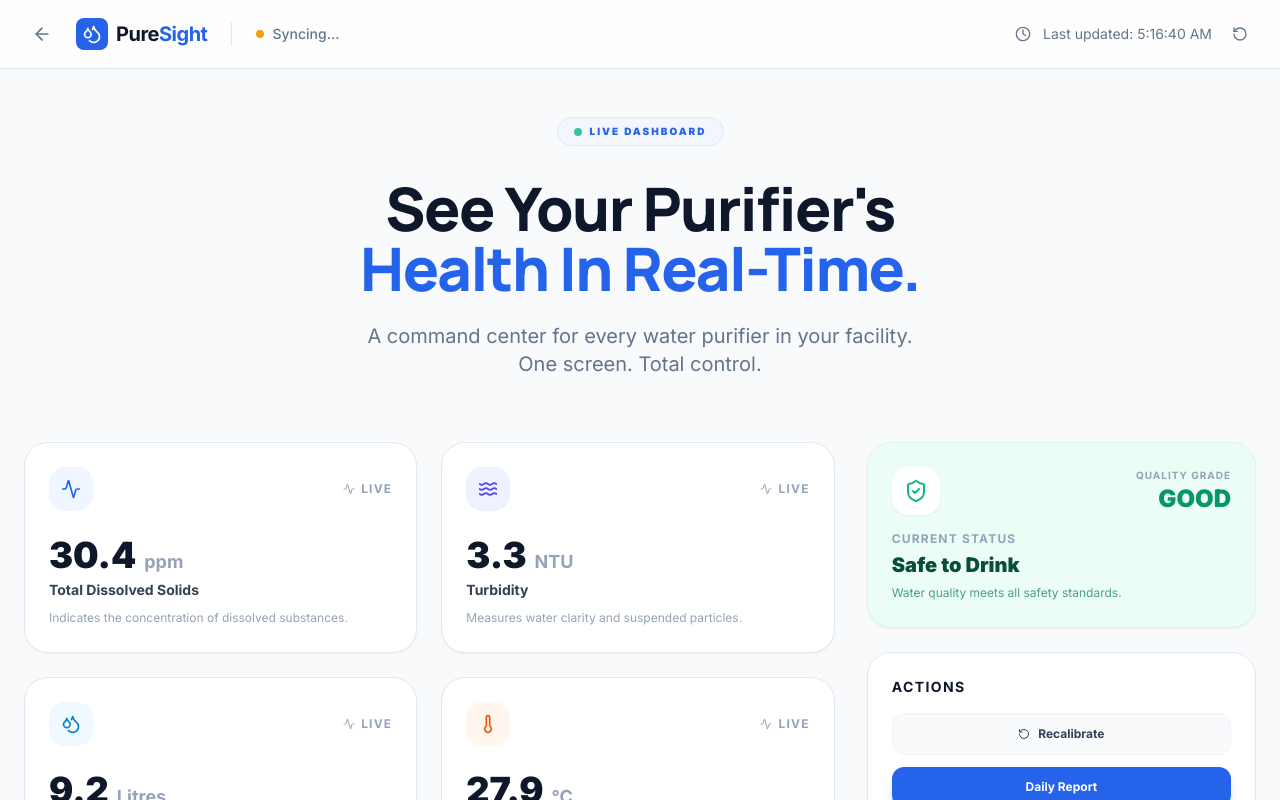
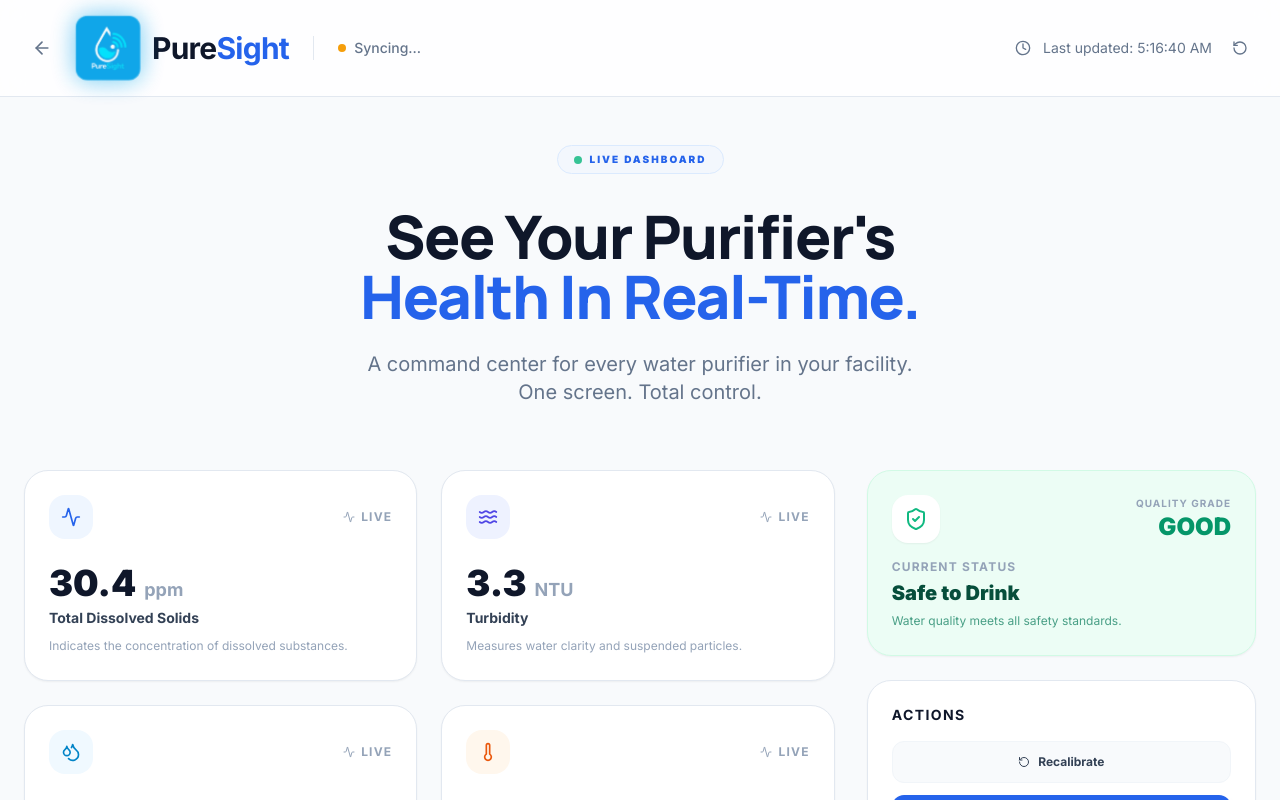
Before and after one commit to roshandhiman/puresight, a Next.js app: page /dashboard in a window 1280 px wide. Shown: the top 800 px of the page. Built offline with nearby package versions, Linux system fonts and the light colour scheme; no server answers.

Commit message:
logo changed

```diff
--- a/src/components/Navbar.js
+++ b/src/components/Navbar.js
@@ -38,12 +38,10 @@ export default function Navbar() {
       >
         {/* Logo */}
         <Link href="/" className="flex items-center gap-3">
-          <div className="relative w-10 h-10 flex items-center justify-center">
-            {/* Using the logo.png from the public directory */}
-            <img src="/logo.png" alt="PureSight Logo" className="w-full h-full object-contain relative z-10" />
-            <div className="absolute inset-0 rounded-xl animate-pulse-slow opacity-10" style={{ background: '#3B82F6', filter: 'blur(8px)' }} />
+          <div className="relative w-20 h-20 logo-container">
+            <img src="/logo.png" alt="PureSight Logo" className="w-16 h-16 object-contain relative z-10" />
           </div>
-          <span className="font-display font-800 text-xl tracking-tight text-gray-900"
+          <span className="font-display font-800 text-3xl tracking-tight text-gray-900"
             style={{ fontFamily: 'Manrope, Inter, sans-serif', fontWeight: 800 }}>
             Pure<span className="gradient-text">Sight</span>
           </span>
--- a/src/pages/dashboard.js
+++ b/src/pages/dashboard.js
@@ -94,11 +94,11 @@ export default function DashboardPage() {
             <Link href="/" className="p-2 hover:bg-slate-100 rounded-full transition-colors group">
               <ArrowLeft className="w-5 h-5 text-slate-500 group-hover:text-blue-600" />
             </Link>
-            <div className="flex items-center gap-2">
-              <div className="w-8 h-8 rounded-lg bg-blue-600 flex items-center justify-center">
-                <Droplets className="w-5 h-5 text-white" />
+            <div className="flex items-center gap-3">
+              <div className="relative w-16 h-16 logo-container">
+                <img src="/logo.png" alt="PureSight Logo" className="w-14 h-14 object-contain relative z-10" />
               </div>
-              <h1 className="text-xl font-bold tracking-tight">Pure<span className="text-blue-600">Sight</span></h1>
+              <h1 className="text-3xl font-bold tracking-tight">Pure<span className="text-blue-600">Sight</span></h1>
             </div>
             <div className="hidden md:flex h-6 w-px bg-slate-200 mx-2" />
             <div className="hidden md:flex items-center gap-2 text-sm font-medium text-slate-500">
--- a/src/styles/globals.css
+++ b/src/styles/globals.css
@@ -171,6 +171,23 @@ body {
   background: var(--accent-primary);
 }
 
+/* ─── Logo Glow ──────────────────────────── */
+@keyframes logo-pulse {
+  0%, 100% { opacity: 0.9; transform: scale(1); box-shadow: 0 0 15px rgba(14, 165, 233, 0.4); }
+  50% { opacity: 1; transform: scale(1.02); box-shadow: 0 0 25px rgba(14, 165, 233, 0.6); }
+}
+.logo-container {
+  background: #0EA5E9; /* Vibrant Sky Blue */
+  border: 1px solid rgba(255, 255, 255, 0.2);
+  border-radius: 12px;
+  box-shadow: 0 4px 12px rgba(14, 165, 233, 0.3);
+  animation: logo-pulse 4s ease-in-out infinite;
+  display: flex;
+  align-items: center;
+  justify-content: center;
+  overflow: hidden;
+}
+
 /* ─── Utilities ──────────────────────────── */
 @media (max-width: 768px) {
   .hero-title { font-size: 2.5rem !important; }
```
